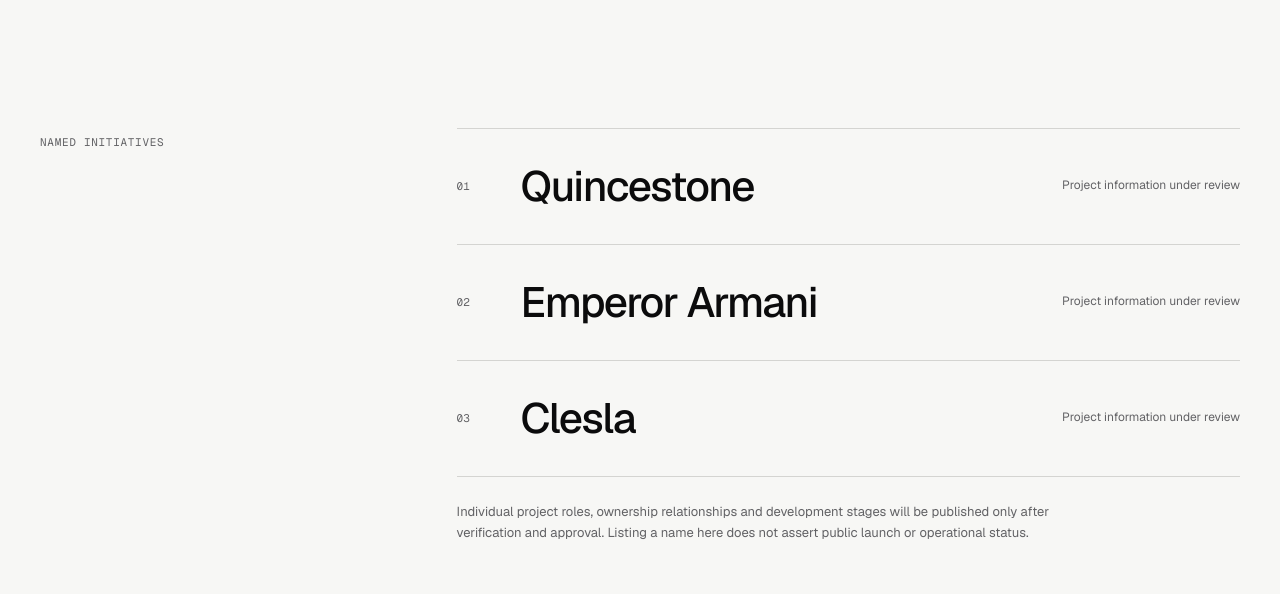
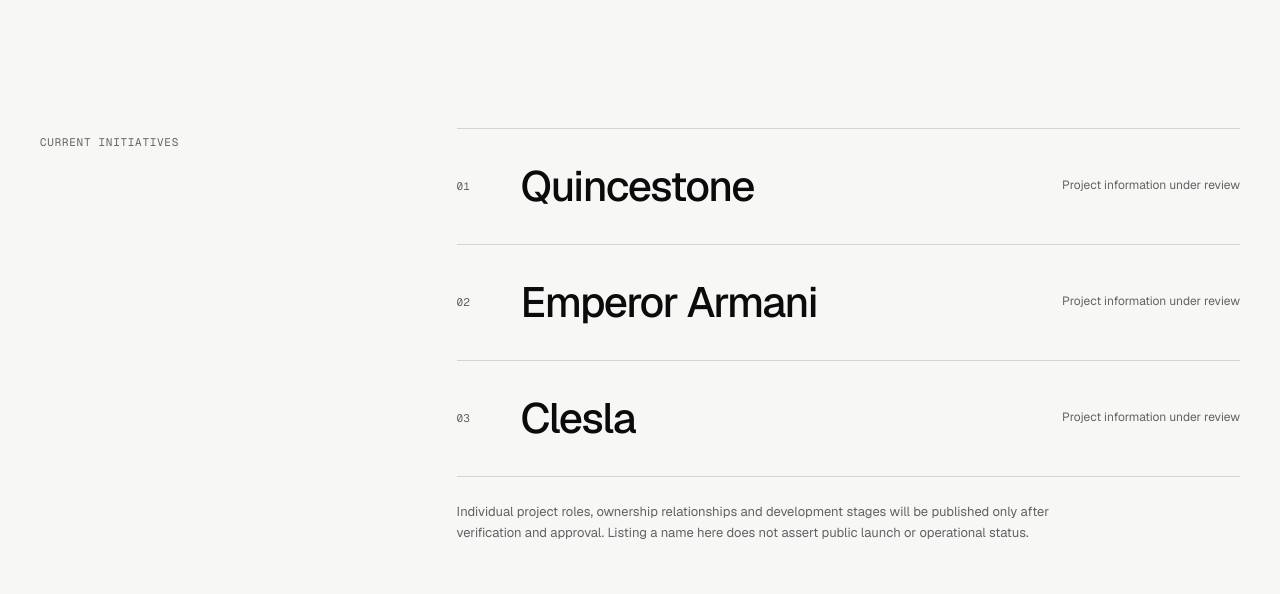
Before and after one commit to ejepsystems/ejepsystems, a Next.js app in the folder apps/web/: page /ventures in a window 1280 px wide. Shown: the part 500-1094 px from the top of the page. Built offline with nearby package versions, Linux system fonts and the light colour scheme.

Commit message:
feat(corporate): position initiatives without unverified operational claims

```diff
--- a/apps/web/app/ventures/page.tsx
+++ b/apps/web/app/ventures/page.tsx
@@ -1,5 +1,5 @@
 import type {Metadata} from "next";import {PageFrame,PageHero} from "@/components/page-frame";
-export const metadata:Metadata={title:"Ventures",description:"Quincestone, Emperor Armani and Clesla are named initiatives in Pectrium's company architecture."};
+export const metadata:Metadata={title:"Initiatives",description:"Quincestone, Emperor Armani and Clesla are named initiatives in Pectrium's company architecture."};
 const ventures=[["01","Quincestone"],["02","Emperor Armani"],["03","Clesla"]];
-export default function Ventures(){return <PageFrame><PageHero eyebrow="03 / Ventures" title="Independent by design." description="The company architecture is intended to support distinct initiatives without erasing their own identities, products or direction."/>
-<section className="shell editorial-section"><p className="section-index">Named initiatives</p><div><div className="venture-list">{ventures.map(v=><article key={v[1]} className="venture-row"><span>{v[0]}</span><h2>{v[1]}</h2><span className="venture-stage">Project information under review</span></article>)}</div><p className="editorial-disclaimer">Individual project roles, ownership relationships and development stages will be published only after verification and approval. Listing a name here does not assert public launch or operational status.</p></div></section></PageFrame>;}
+export default function Ventures(){return <PageFrame><PageHero eyebrow="Initiatives" title="Different ideas. Distinct identities." description="Explore the independent initiatives named in Pectrium’s current development scope."/>
+<section className="shell editorial-section"><p className="section-index">Current initiatives</p><div><div className="venture-list">{ventures.map(v=><article key={v[1]} className="venture-row"><span>{v[0]}</span><h2>{v[1]}</h2><span className="venture-stage">Project information under review</span></article>)}</div><p className="editorial-disclaimer">Individual project roles, ownership relationships and development stages will be published only after verification and approval. Listing a name here does not assert public launch or operational status.</p></div></section></PageFrame>;}
```
